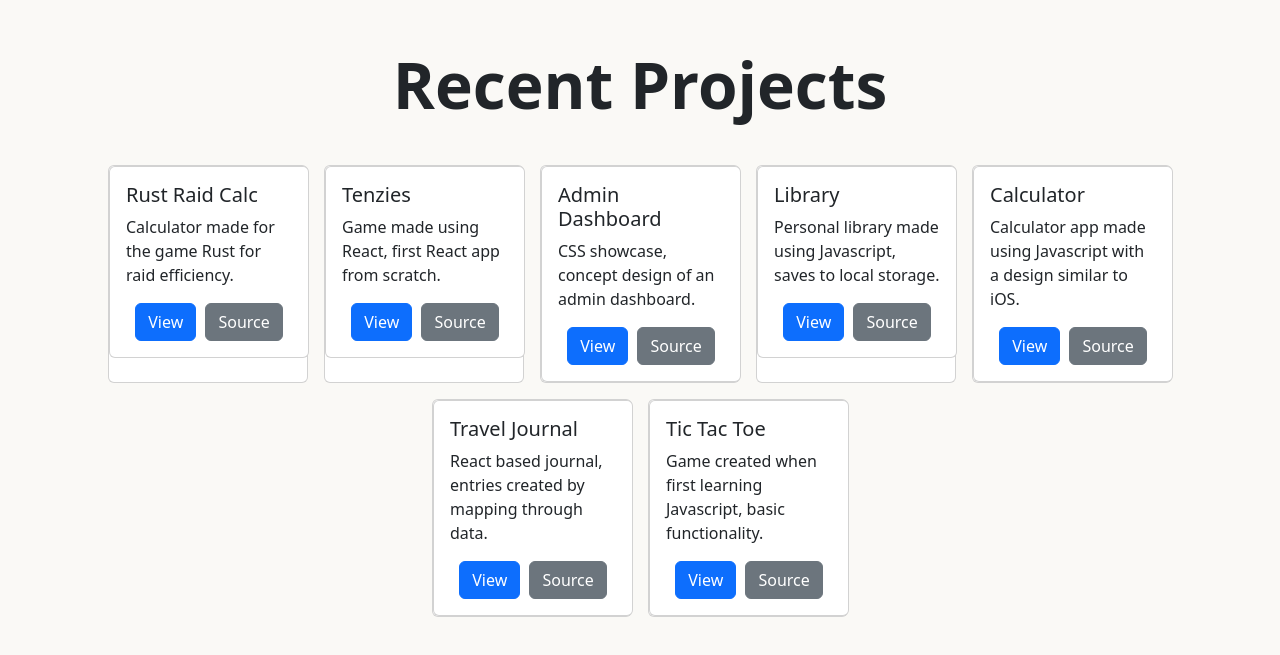
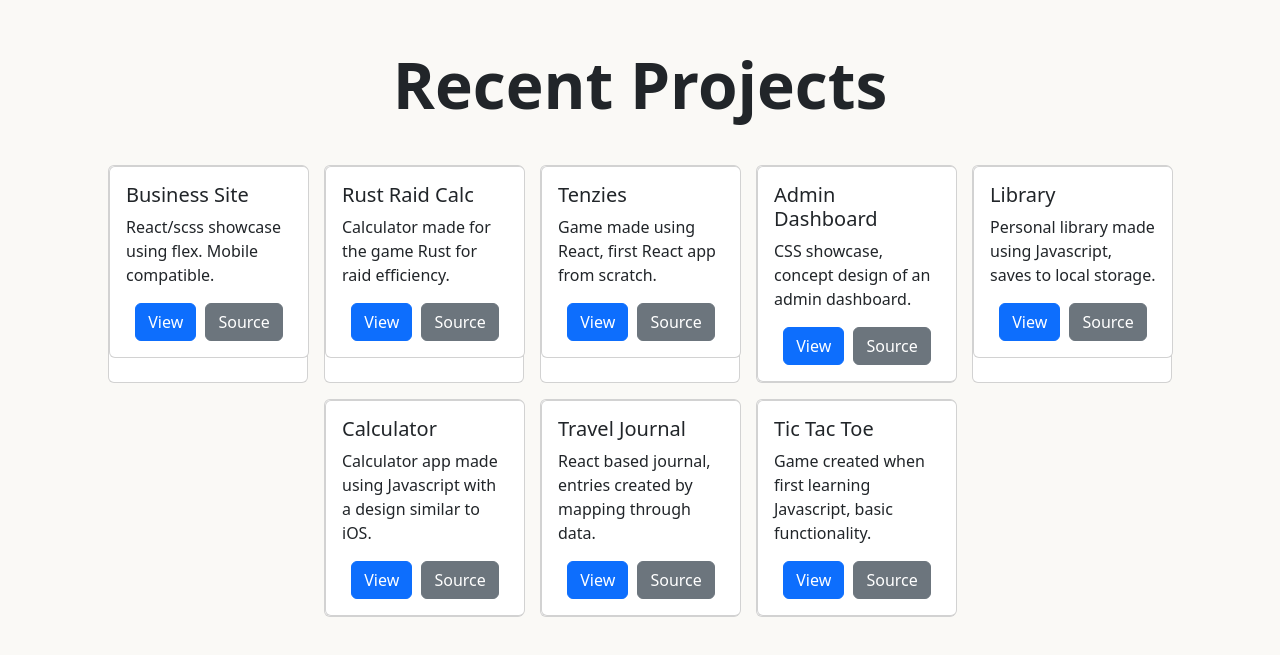
Before and after one commit to pmcmahan1/portfolio-site, a React (Vite) app: page / in a window 1280 px wide. Shown: the part 3270-3925 px from the top of the page. Built offline with nearby package versions, Linux system fonts and the light colour scheme.

Commit message:
New project

```diff
--- a/src/data.js
+++ b/src/data.js
@@ -1,4 +1,11 @@
 export default [
+    {
+        title: "Business Site",
+        description: "React/scss showcase using flex. Mobile compatible.",
+        url: "https://pmcmahan1.github.io/site-example/",
+        srcUrl: "https://github.com/pmcmahan1/site-example"
+
+    },
     {
         title: "Rust Raid Calc",
         description: "Calculator made for the game Rust for raid efficiency.",
```
